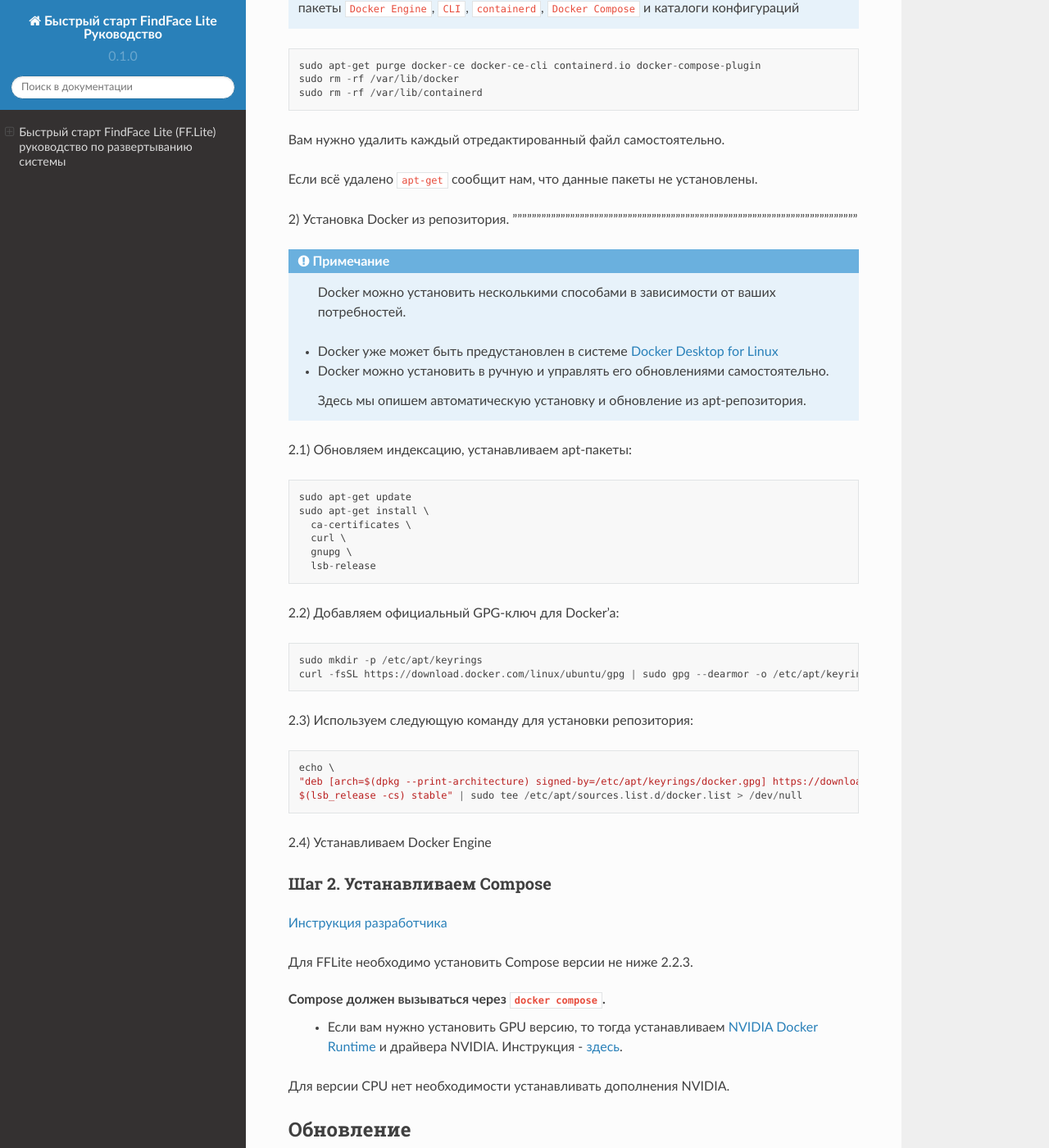
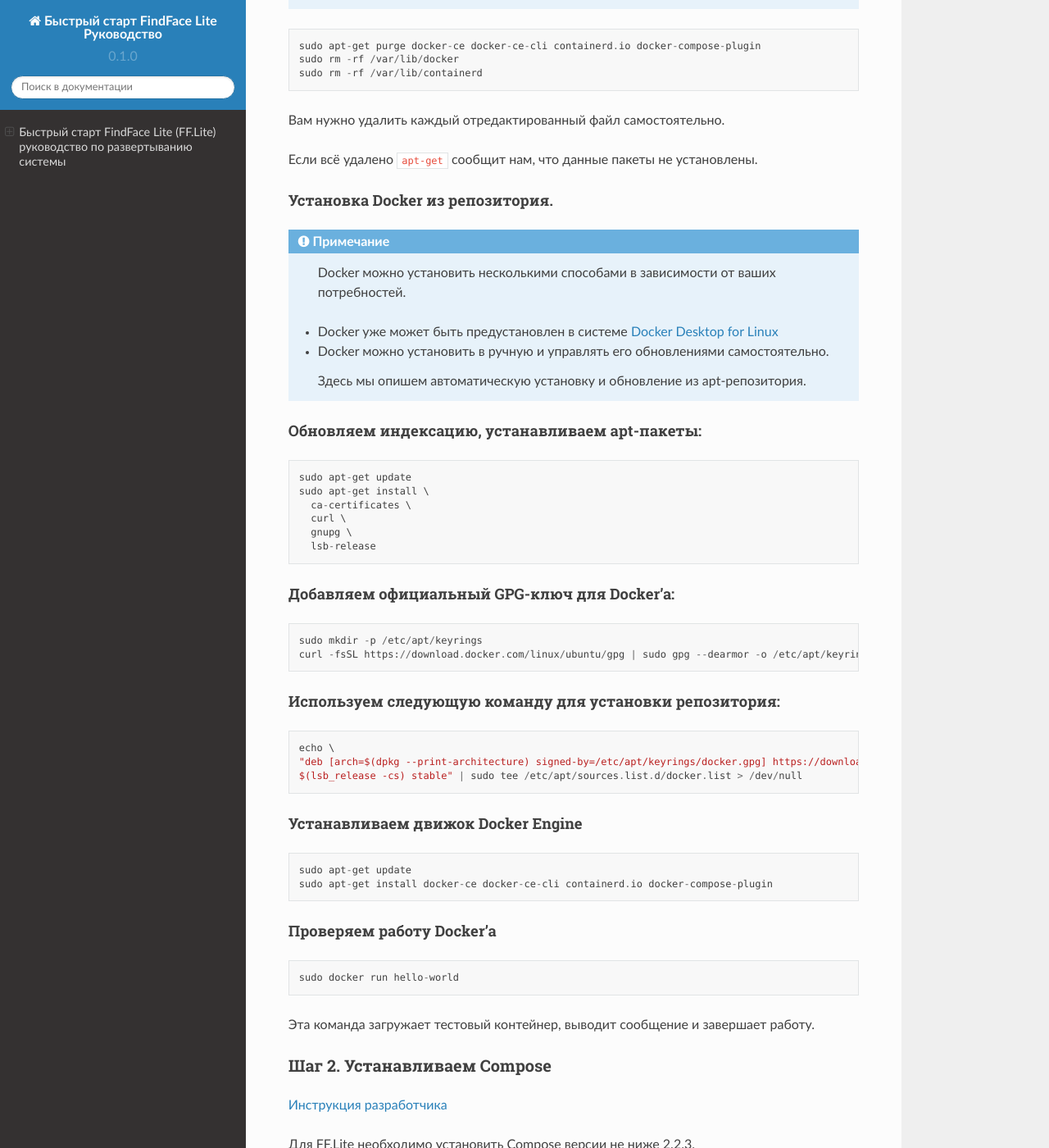
Before and after one commit to Dimdimit/-fflite_i, a Sphinx documentation site: the page built from docs/source/index.rst, in a window 1280 px wide and 1400 px high, scrolled down 2309 px. Shown: the whole window at 82% size. Built offline with Sphinx 7.4.7 and the Read the Docs theme 2.0.0, drawn with Linux system fonts in a browser that asks for light colours; pages that are not in the unit, such as notebooks, are missing from menus; some of the changed text lies outside the part shown.

Commit message:
Update index.rst

```diff
--- a/docs/source/index.rst
+++ b/docs/source/index.rst
@@ -76,10 +76,11 @@
 * Ubuntu Focal 20.04 (LTS)
 * Ubuntu Bionic 18.04 (LTS)
 
-1) Удаляем ранее установленную версию Docker
-””””””””””””””””””””””””””””””””””””””””””””””””””””””””””””””””””””””””
 
-Cервисы ``docker``, ``docker.io,`` или ``docker-engine`` должны быть удалены:
+Удаляем ранее установленную версию Docker
+""""""""""""""""""""""""""""""""""
+
+Сервисы ``docker``, ``docker.io,`` или ``docker-engine`` должны быть удалены:
 
 .. code-block::
 
@@ -102,8 +103,8 @@
 Если всё удалено ``apt-get`` сообщит нам, что данные пакеты не установлены.
 
 
-2) Установка Docker из репозитория.
-””””””””””””””””””””””””””””””””””””””””””””””””””””””””””””””””””””””””
+Установка Docker из репозитория.
+""""""""""""""""""""""""""""""""""
 
 .. note::
 
@@ -115,7 +116,8 @@
    Здесь мы опишем автоматическую установку и обновление из apt-репозитория.
 
 
-2.1) Обновляем индексацию, устанавливаем apt-пакеты:
+Обновляем индексацию, устанавливаем apt-пакеты:
+""""""""""""""""""""""""""""""""""
 
 .. code-block::
 
@@ -127,7 +129,8 @@
     lsb-release
 
 
-2.2) Добавляем официальный GPG-ключ для Docker’a:
+Добавляем официальный GPG-ключ для Docker’a:
+""""""""""""""""""""""""""""""""""
 
 .. code-block::
 
@@ -135,8 +138,8 @@
   curl -fsSL https://download.docker.com/linux/ubuntu/gpg | sudo gpg --dearmor -o /etc/apt/keyrings/docker.gpg
 
 
-2.3) Используем следующую команду для установки репозитория:
-
+Используем следующую команду для установки репозитория:
+""""""""""""""""""""""""""""""""""
 
 .. code-block::
 
@@ -145,7 +148,23 @@
   $(lsb_release -cs) stable" | sudo tee /etc/apt/sources.list.d/docker.list > /dev/null
 
 
-2.4) Устанавливаем Docker Engine
+Устанавливаем движок Docker Engine
+""""""""""""""""""""""""""""""""""
+
+.. code-block::
+
+  sudo apt-get update
+  sudo apt-get install docker-ce docker-ce-cli containerd.io docker-compose-plugin
+
+
+Проверяем работу Docker’a
+""""""""""""""""""""""""""""""""""
+
+.. code-block::
+
+  sudo docker run hello-world
+
+Эта команда загружает тестовый контейнер, выводит сообщение и завершает работу.
 
 
 
@@ -154,7 +173,7 @@
 
 `Инструкция разработчика  <https://docs.docker.com/compose/install/linux/>`_
 
-Для FFLite необходимо установить Compose версии  не ниже 2.2.3.
+Для FF.Lite необходимо установить Compose версии  не ниже 2.2.3.
 
 Compose должен вызываться через ``docker compose``.
  * Если вам нужно установить GPU версию, то тогда устанавливаем `NVIDIA Docker Runtime <https://docs.nvidia.com/datacenter/cloud-native/container-toolkit/install-guide.html>`_ и драйвера NVIDIA. Инструкция - `здесь <https://docs.nvidia.com/datacenter/cloud-native/container-toolkit/install-guide.html>`_.
```
